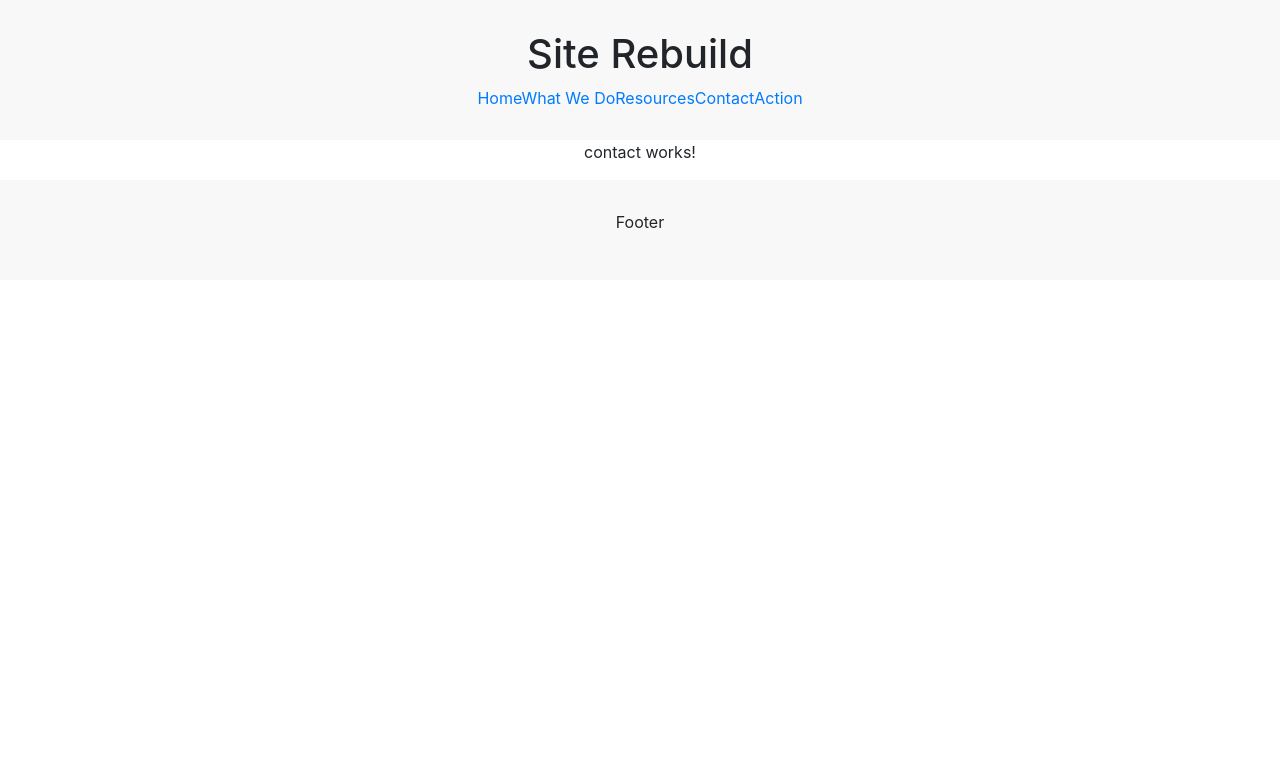
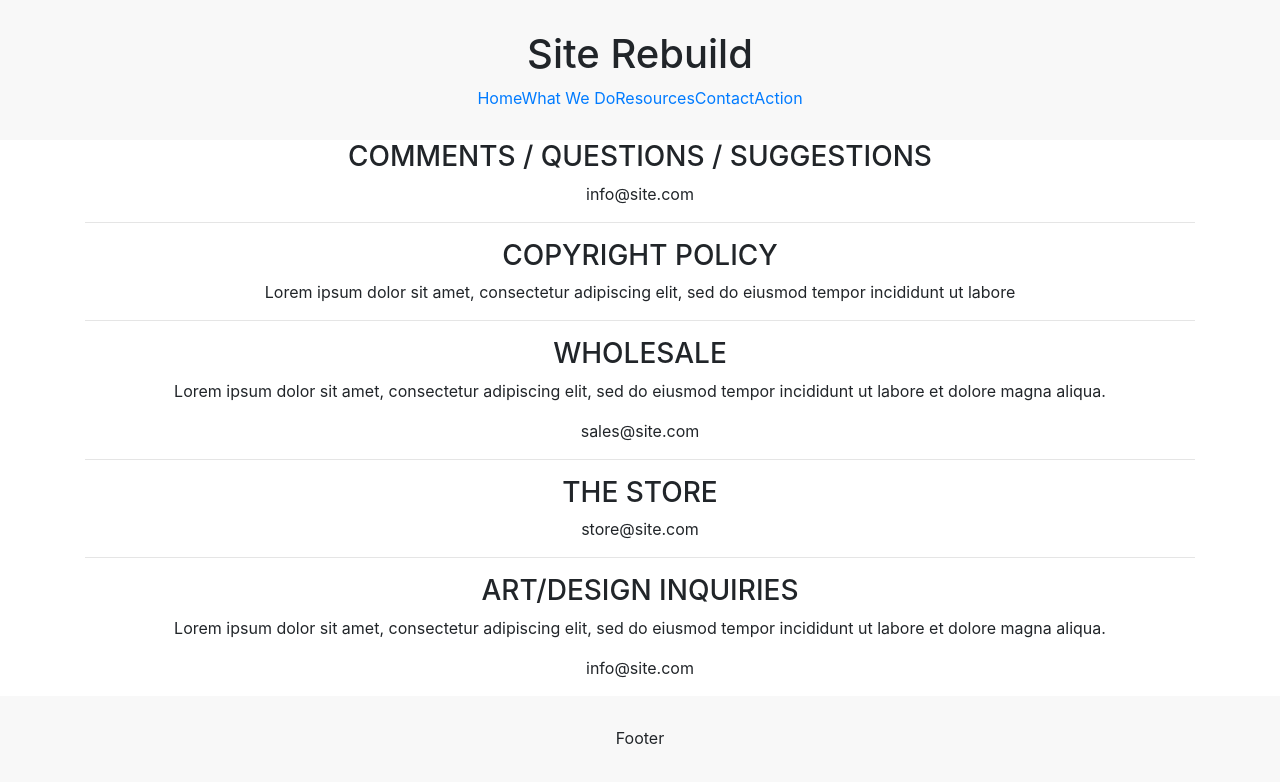
Before and after one commit to klowe27/ecommerce-rebuild, an Angular app: page /contact in a window 1280 px wide. Shown: the top 782 px of the page. Built offline with nearby package versions, Linux system fonts and the light colour scheme.

Commit message:
Add content to contact page

```diff
--- a/src/app/contact/contact.component.html
+++ b/src/app/contact/contact.component.html
@@ -1,3 +1,15 @@
-<p>
-  contact works!
-</p>
+<h3>COMMENTS / QUESTIONS / SUGGESTIONS</h3>
+<p>info@site.com</p>
+<hr>
+<h3>COPYRIGHT POLICY</h3>
+<p>Lorem ipsum dolor sit amet, consectetur adipiscing elit, sed do eiusmod tempor incididunt ut labore <hr>
+<h3>WHOLESALE</h3>
+<p>Lorem ipsum dolor sit amet, consectetur adipiscing elit, sed do eiusmod tempor incididunt ut labore et dolore magna aliqua.</p>
+<p>sales@site.com</p>
+<hr>
+<h3>THE STORE</h3>
+<p>store@site.com</p>
+<hr>
+<h3>ART/DESIGN INQUIRIES</h3>
+<p>Lorem ipsum dolor sit amet, consectetur adipiscing elit, sed do eiusmod tempor incididunt ut labore et dolore magna aliqua.</p>
+<p>info@site.com</p>
```
